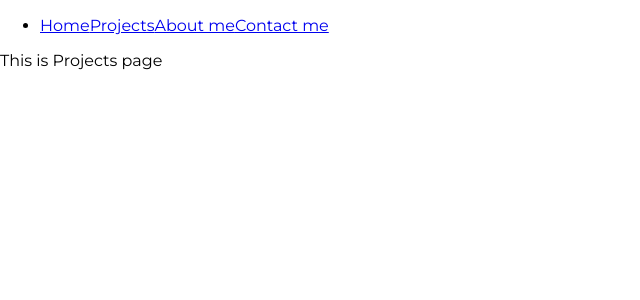
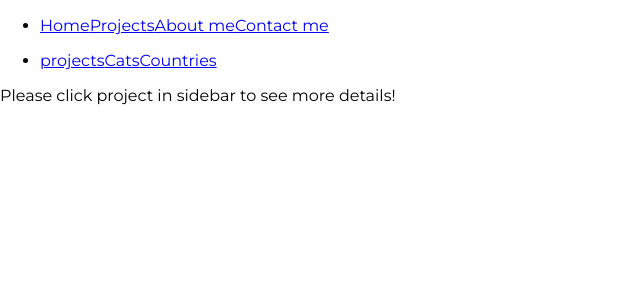
Before and after one commit to eunicejhu/typescript-blog.github.io, a React (Create React App) app in the folder solutions/demo/: page /projects in a window 1280 px wide. Shown: the top 300 px of the page, without its empty margins (0-640 px from the left). Built offline with nearby package versions, Linux system fonts and the light colour scheme.

Commit message:
Add Cats

```diff
--- /dev/null
+++ b/solutions/demo/src/pages/Cats.jsx
@@ -0,0 +1,42 @@
+import React, { useEffect, useState } from "react";
+import axios from "axios";
+
+const { avgWeight, avgLifeSpan } = require("../utils/cats_utils");
+
+function Cats() {
+  const [data, setData] = useState([]);
+
+  useEffect(() => {
+    const fetchData = async () => {
+      const url = "https://api.thecatapi.com/v1/breeds";
+      try {
+        const { data: cats } = await axios.get(url);
+        setData(cats);
+      } catch (error) {
+        console.log(error);
+      }
+    };
+    fetchData();
+  }, []);
+
+  const averageLifeSpan = data.length ? avgLifeSpan(data) : "...";
+  const avergageWeight = data.length ? avgWeight(data) : "...";
+  const FormatedData = () => {
+    return data.map(({ name, id }) => <li key={id}>{name}</li>);
+  };
+  return (
+    <>
+      <p>
+        The avergage weigth is
+        {avergageWeight}
+        The avergage life span is
+        {averageLifeSpan}
+      </p>
+      <ul>
+        <FormatedData />
+      </ul>
+    </>
+  );
+}
+
+export default Cats;
--- a/solutions/demo/src/pages/PortfolioPage.jsx
+++ b/solutions/demo/src/pages/PortfolioPage.jsx
@@ -1,5 +1,7 @@
 import React from "react";
 import { Switch, Route, NavLink } from "react-router-dom";
+
+import Projects from "./Projects";
 
 function PortfolioPage() {
   return (
@@ -40,9 +42,7 @@ function PortfolioPage() {
 function Home() {
   return <div>This is Home page</div>;
 }
-function Projects() {
-  return <div>This is Projects page</div>;
-}
+
 function AboutMe() {
   return <div>This is about me page</div>;
 }
--- /dev/null
+++ b/solutions/demo/src/pages/Projects.jsx
@@ -0,0 +1,47 @@
+import React from "react";
+import { Switch, Route, NavLink, useRouteMatch } from "react-router-dom";
+
+import Cats from "./Cats";
+
+function Projects() {
+  const { path, url } = useRouteMatch();
+  return (
+    <>
+      <ul>
+        <li>
+          <NavLink to={`${url}`}>projects</NavLink>
+          <NavLink to={`${url}/cats`}>Cats</NavLink>
+          <NavLink to={`${url}/countries`}>Countries</NavLink>
+        </li>
+      </ul>
+      <Switch>
+        <Route
+          exact
+          path={`${path}`}
+          render={() => (
+            <div>Please click project in sidebar to see more details!</div>
+          )}
+        />
+        <Route path={`${path}/cats`}>
+          <Cats />
+        </Route>
+        <Route path={`${path}/countries`}>
+          <Countries />
+        </Route>
+        <Route>
+          <NotFound />
+        </Route>
+      </Switch>
+    </>
+  );
+}
+
+function Countries() {
+  return <div>This is Countries project</div>;
+}
+
+function NotFound() {
+  return <div>Projects not found</div>;
+}
+
+export default Projects;
```
